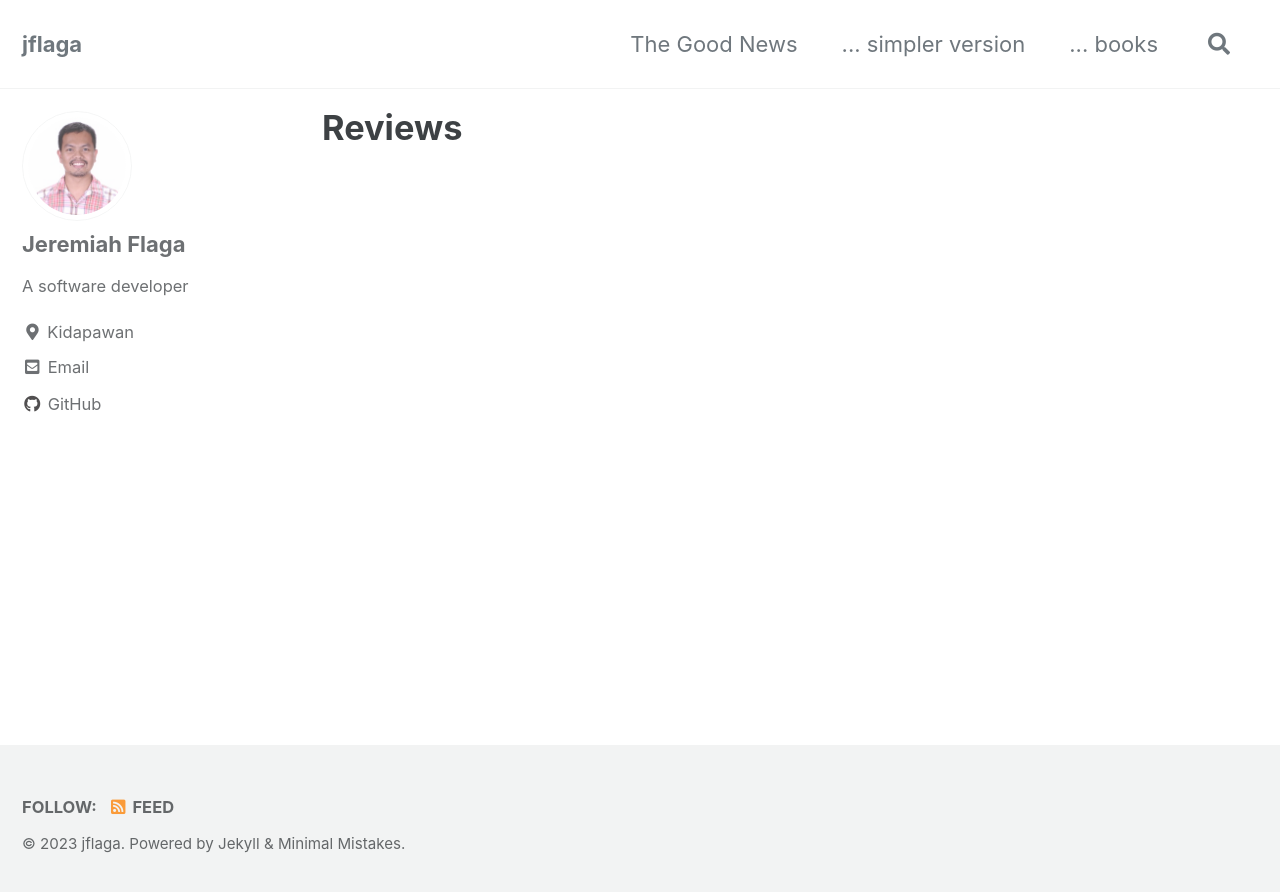
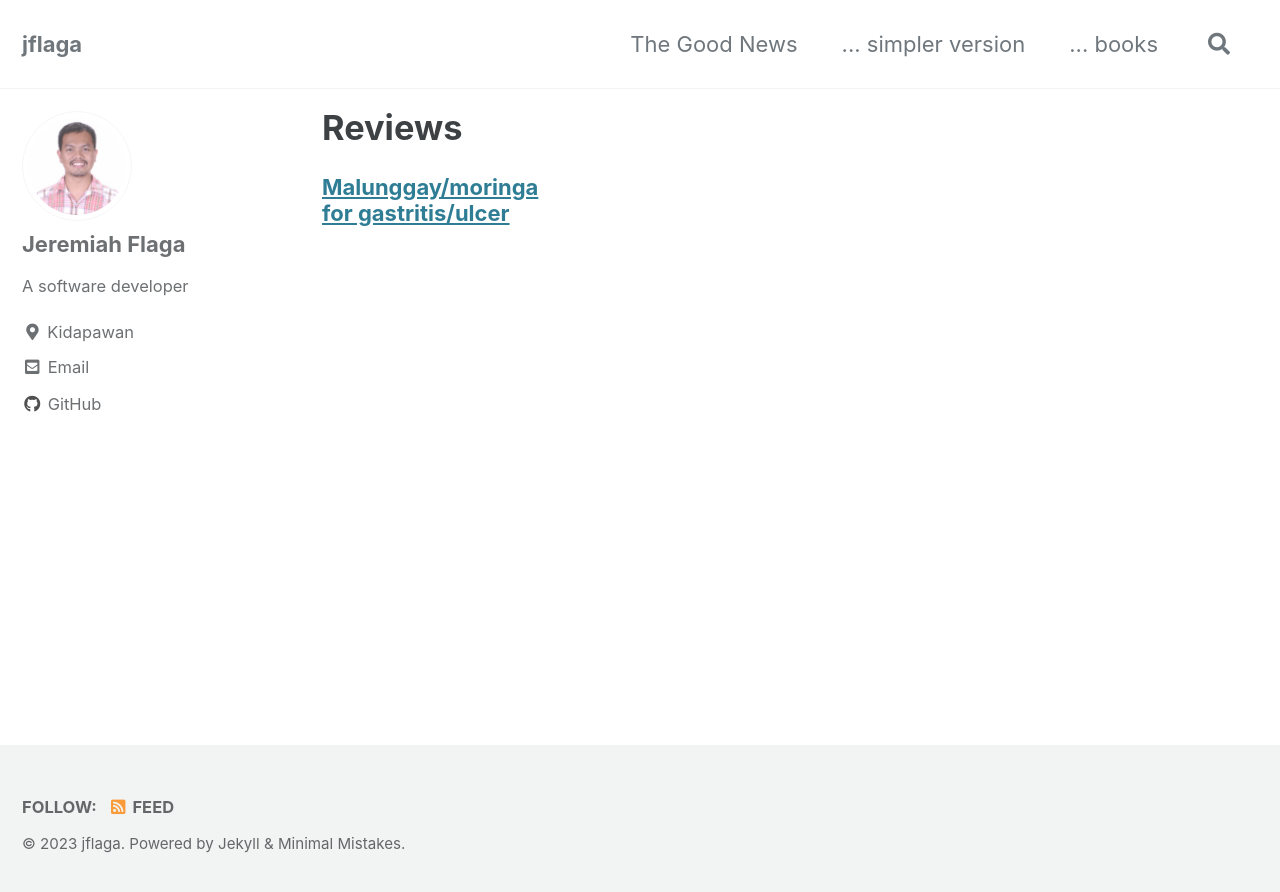
Before and after one commit to jflaga/jflaga.github.io, a Jekyll site: the page built from _pages/reviews-archive.md, in a window 1280 px wide. Shown: the top 892 px of the page. Built offline with Jekyll 4.4.1, drawn with Linux system fonts in a browser that asks for light colours; cached includes are drawn as plain includes.

Commit message:
Remove date in permalink for reviews

```diff
--- a/_config.yml
+++ b/_config.yml
@@ -284,7 +284,7 @@ compress_html:
 collections:
   reviews:
     output: true # output index.html files for each reviews document in _reviews at _site/review/<document-filename>/
-    permalink: /:path/
+    # permalink: /:name/
 
 
 # Defaults
--- a/_reviews/2023/2023-06-24-malunggay-moringa-for-gastritis-ulcer-58ba284.md
+++ b/_reviews/2023/2023-06-24-malunggay-moringa-for-gastritis-ulcer-58ba284.md
@@ -13,7 +13,8 @@ tags:
   - Peptic ulcer
   - Medicine
   - Herbal
-published: false
+permalink: /malunggay-moringa-for-gastritis-ulcer-58ba284/
+published: true
 ---
 
 father, moringa leaves extract, 3 times
```
